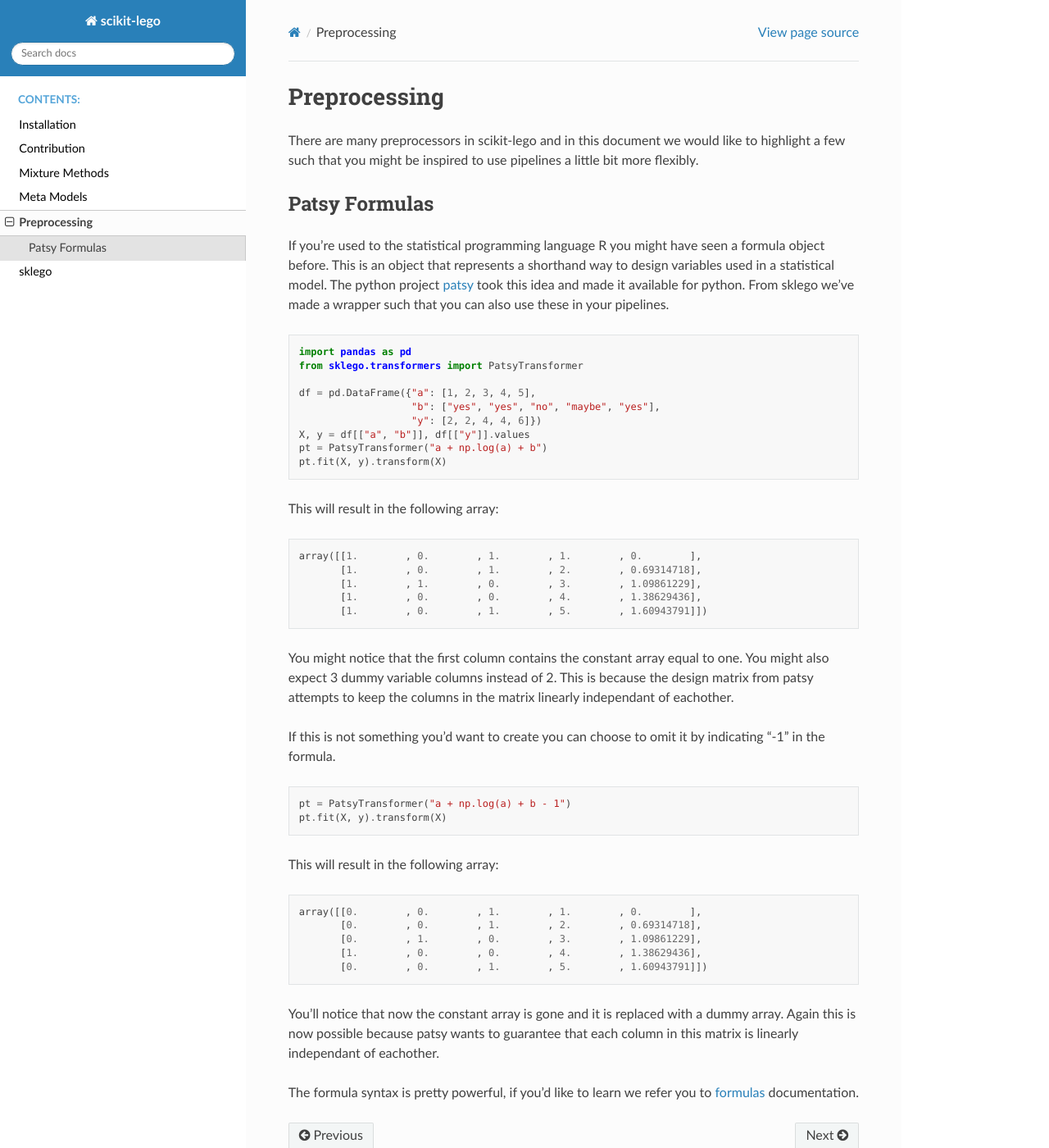
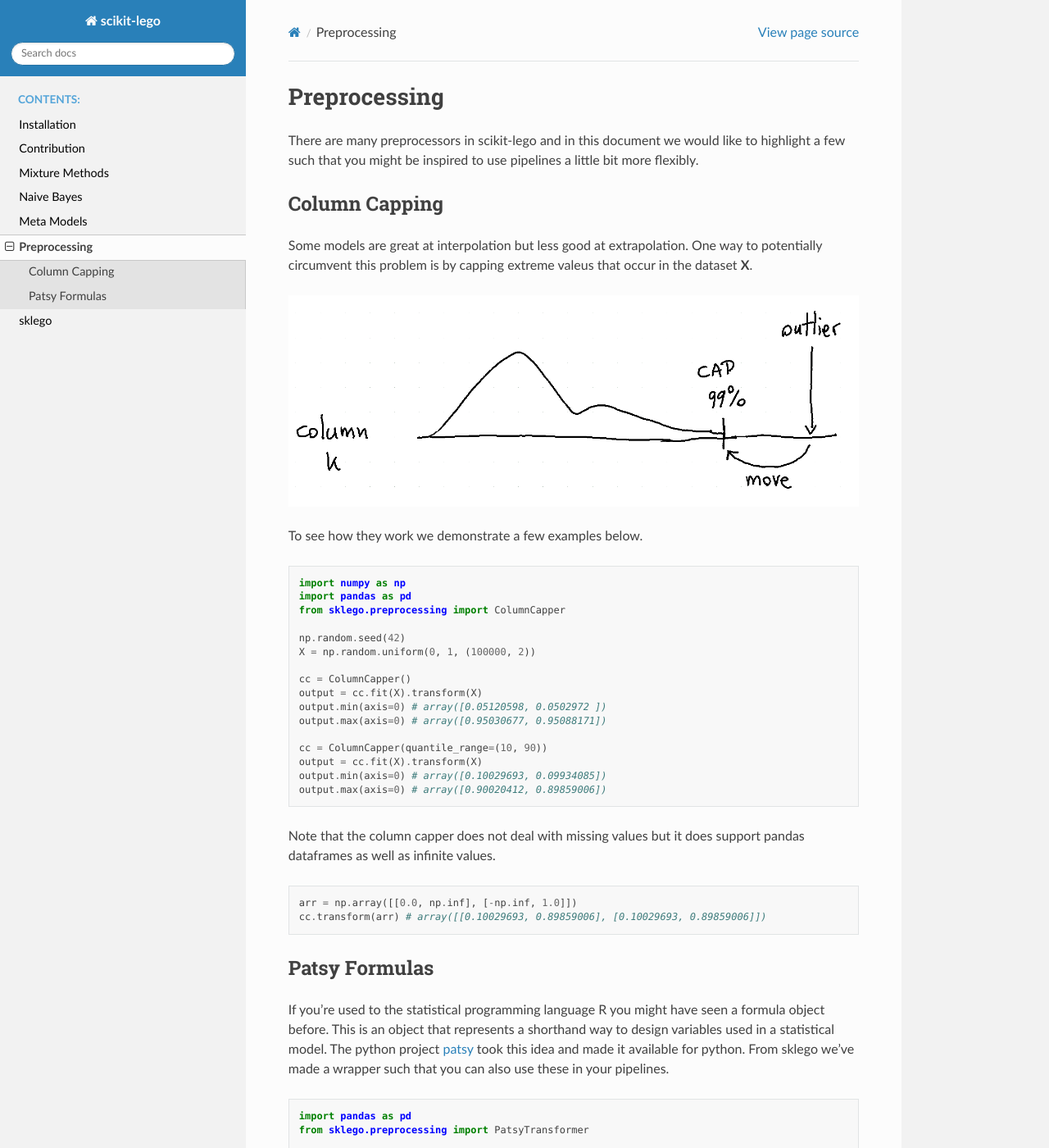
Before and after one commit to koaning/scikit-lego, a Sphinx documentation site: the page built from doc/preprocessing.rst, in a window 1280 px wide and 1400 px high. Shown: the whole window at 82% size. Built offline with Sphinx 7.4.7 and the Read the Docs theme 2.0.0, drawn with Linux system fonts in a browser that asks for light colours.

Commit message:
Machine Learning Feature: NaiveGMMBayes (#135)
* fixed the docs on metamodles

* added stuff

* v0

* this is a purposefull error. vincent gave a training

* added tests, currently some fail

* tests found me an improvement!

* tests added!

* added some docs

* added images for all documentation

* added some more docs

* added!

* moved tests

* put back all tests. they all passed

* flake8 is now first in pipeline

```diff
--- a/doc/_static/css/custom.css
+++ b/doc/_static/css/custom.css
@@ -1,10 +1,14 @@
+body{
+    background-color: white;
+}
+
 .wy-nav-side{
-	background-color: white;
+	background-color: #f2f2f2;
 	color: black;
 }
 
 .wy-nav-content-wrap{
-	background-color: white;
+	background-color: #f2f2f2;
 }
 
 a.reference.internal{
--- a/doc/index.rst
+++ b/doc/index.rst
@@ -62,6 +62,7 @@ Usage
    install
    contribution
    mixture-methods
+   naive-bayes
    meta
    preprocessing
    api/modules
--- a/doc/meta.rst
+++ b/doc/meta.rst
@@ -14,8 +14,10 @@ Grouped Estimation
 
 A kind introduction to "meta"-models is the `GroupedEstimator`.
 
+.. image:: _static/grouped-model.png
+
 To help explain what it can do we'll consider three methods to predict
-the chicken weight  . The chicken data has 578 rows and 4 columns
+the chicken weight. The chicken data has 578 rows and 4 columns
 from an experiment on the effect of diet on early growth of chicks.
 The body weights of the chicks were measured at birth and every second
 day thereafter until day 20. They were also measured on day 21.
--- a/doc/mixture-methods.rst
+++ b/doc/mixture-methods.rst
@@ -95,7 +95,7 @@ standard deviations a given point it.
 .. image:: _static/outlier-mixture-stddev.png
 
 Detection Details
------------------
+*****************
 
 The outlier detection methods that we use are based on the likelihoods
 that come out of the estimated Gaussian Mixture. Depending on the setting
--- a/doc/preprocessing.rst
+++ b/doc/preprocessing.rst
@@ -4,6 +4,45 @@ Preprocessing
 There are many preprocessors in scikit-lego and in this document we
 would like to highlight a few such that you might be inspired to use
 pipelines a little bit more flexibly.
+
+Column Capping
+**************
+
+Some models are great at interpolation but less good at extrapolation.
+One way to potentially circumvent this problem is by capping extreme
+valeus that occur in the dataset **X**.
+
+.. image:: _static/column-capper.png
+
+To see how they work we demonstrate a few examples below.
+
+.. code-block:: python
+
+    import numpy as np
+    import pandas as pd
+    from sklego.preprocessing import ColumnCapper
+
+    np.random.seed(42)
+    X = np.random.uniform(0, 1, (100000, 2))
+
+    cc = ColumnCapper()
+    output = cc.fit(X).transform(X)
+    output.min(axis=0) # array([0.05120598, 0.0502972 ])
+    output.max(axis=0) # array([0.95030677, 0.95088171])
+
+    cc = ColumnCapper(quantile_range=(10, 90))
+    output = cc.fit(X).transform(X)
+    output.min(axis=0) # array([0.10029693, 0.09934085])
+    output.max(axis=0) # array([0.90020412, 0.89859006])
+
+Note that the column capper does not deal with missing values
+but it does support pandas dataframes as well as infinite values.
+
+.. code-block:: python
+
+    arr = np.array([[0.0, np.inf], [-np.inf, 1.0]])
+    cc.transform(arr) # array([[0.10029693, 0.89859006], [0.10029693, 0.89859006]])
+
 
 Patsy Formulas
 **************
@@ -17,7 +56,7 @@ wrapper such that you can also use these in your pipelines.
 .. code-block:: python
 
     import pandas as pd
-    from sklego.transformers import PatsyTransformer
+    from sklego.preprocessing import PatsyTransformer
 
     df = pd.DataFrame({"a": [1, 2, 3, 4, 5],
                        "b": ["yes", "yes", "no", "maybe", "yes"],
```
Also changed, not shown: doc/naive-bayes.rst (added, +102 -0 lines), .travis.yml, doc/_static/column-capper.png (added), doc/_static/grouped-model.png (added), doc/_static/naive-bayes-0.png (added), doc/_static/naive-bayes-1.png (added), doc/_static/naive-bayes-2.png (added), doc/_static/naive-bayes-22.png (added), doc/_static/naive-bayes-3.png (added), 4 other files.
